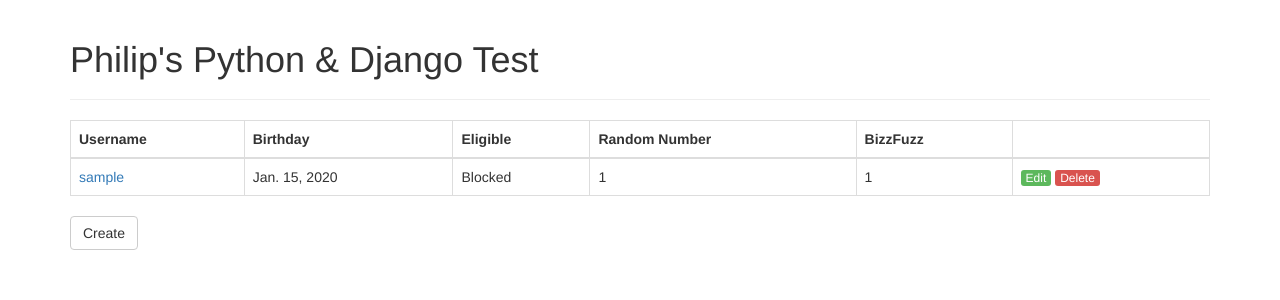
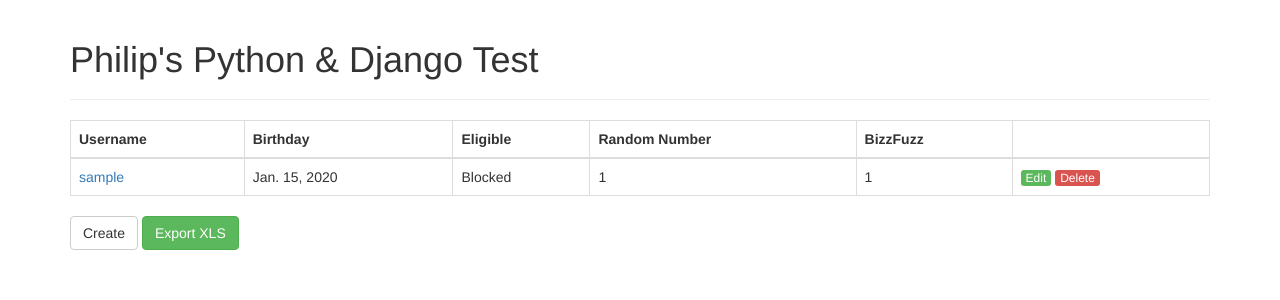
Before and after one commit to goldsoft1206/Test_01102017, a Django app: page / in a window 1280 px wide. Shown: the top 300 px of the page. Run offline with Django 3.2, Linux system fonts and the light colour scheme; tables that the repository leaves empty hold one stand-in row (values such as "Sample post"); some libraries are stand-ins or nearby versions.

Commit message:
added 'Export XLS' button to user list page

```diff
--- a/fortune/templates/users/list.html
+++ b/fortune/templates/users/list.html
@@ -36,6 +36,7 @@
 	</div>
 	<div class="col-md-12">
 		<a href="{% url 'users:create' %}" class="btn btn-default">Create</a>
+		<a href="{% url 'users:export_xls' %}" class="btn btn-success">Export XLS</a>
 	</div>
 </div>
 {% endblock %}
```
